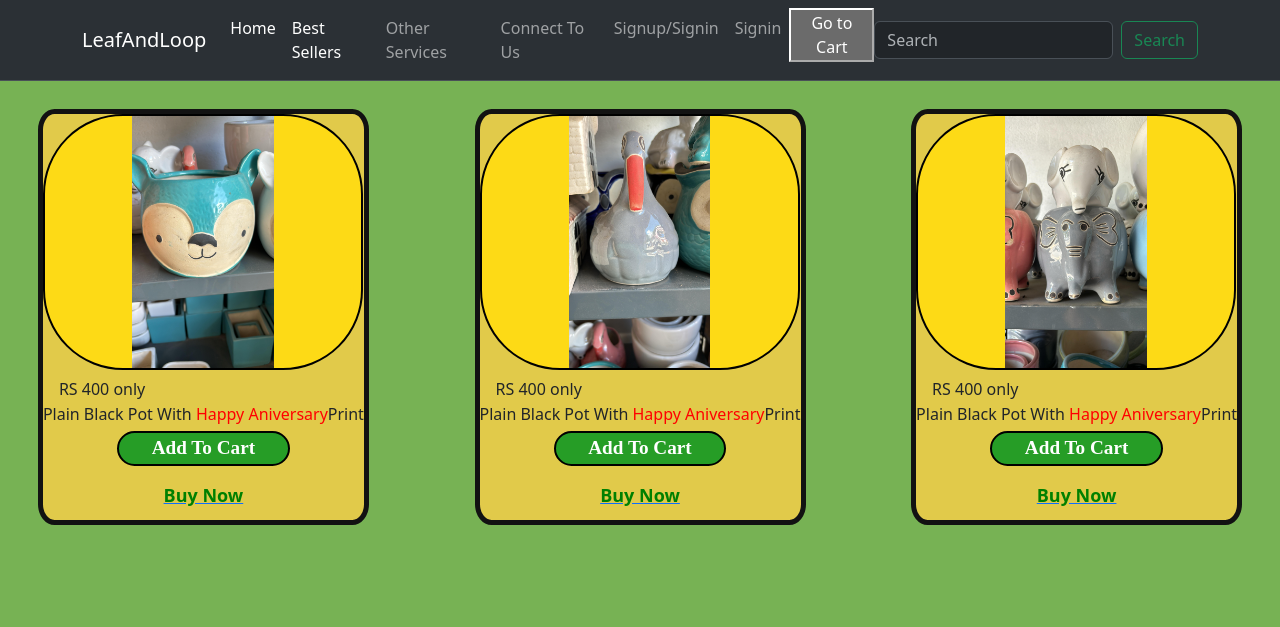
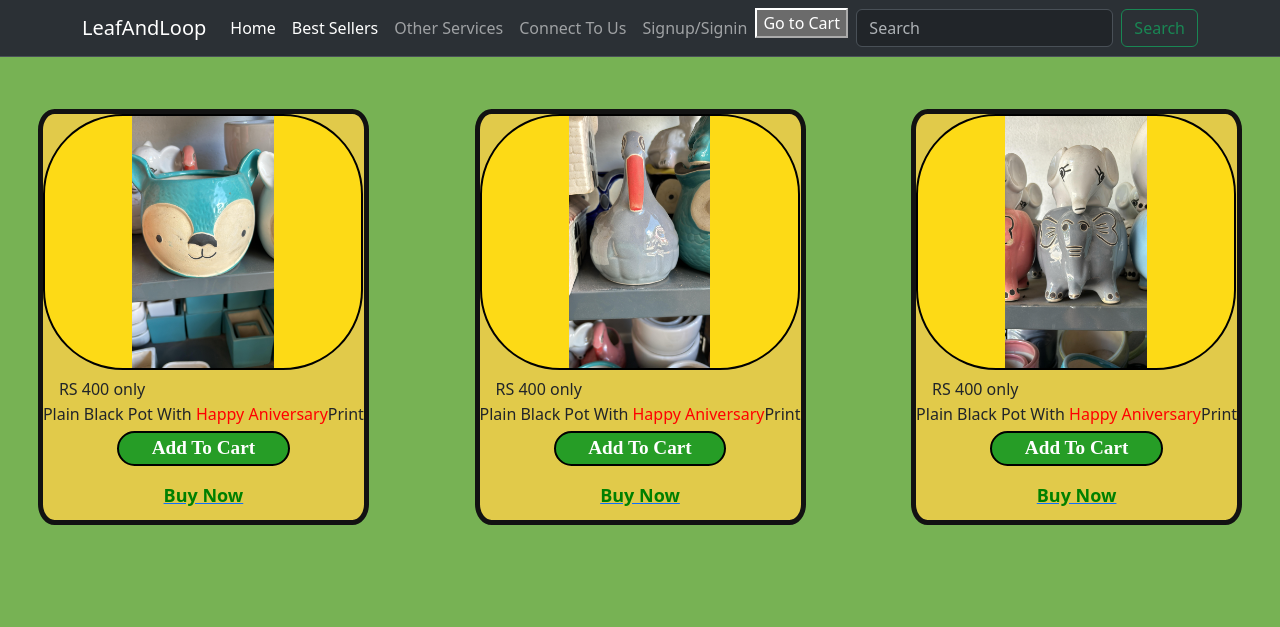
Before and after one commit to karanbhatt1/LeafAndLoop, a plain HTML site: page index.html in a window 1280 px wide. Shown: the top 627 px of the page. Drawn offline with nearby package versions, Linux system fonts and the light colour scheme; a script that the page names is missing; a web font is replaced by a local one.

Commit message:
Update index.html

```diff
--- a/index.html
+++ b/index.html
@@ -76,10 +76,6 @@
             </li>
             <li class="nav-item">
               <a class="nav-link" href="Signin/index.html">Signup/Signin</a>
-            </li>
-
-            <li class="nav-item">
-              <a class="nav-link" href="signin.html">Signin</a>
             </li>
             <li class="nav-item"> <button class="nav-btn">Go to Cart </button><span id="counter" style="color: white;"></span></li>
           </ul>
```
